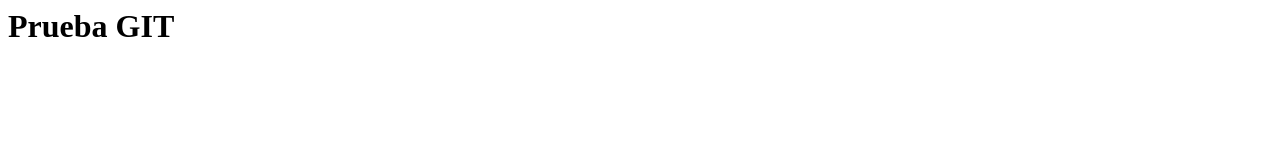
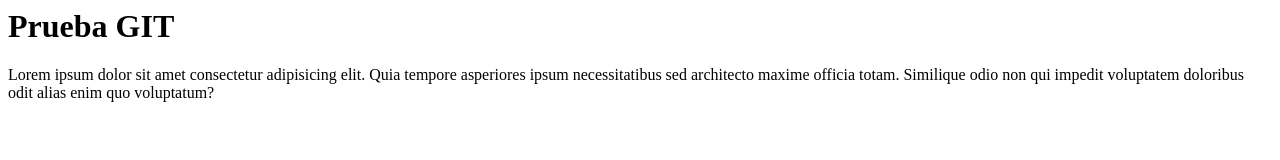
Before and after one commit to sanvalencia/.Net, a plain HTML site: page index.html in a window 1280 px wide. Drawn offline with Linux system fonts and the light colour scheme.

Commit message:
Se agrego un lorem

```diff
--- a/index.html
+++ b/index.html
@@ -7,5 +7,6 @@
 </head>
 <body>
     <h1>Prueba GIT</h1>
+    <p>Lorem ipsum dolor sit amet consectetur adipisicing elit. Quia tempore asperiores ipsum necessitatibus sed architecto maxime officia totam. Similique odio non qui impedit voluptatem doloribus odit alias enim quo voluptatum?</p>
 </body>
 </html>
```
